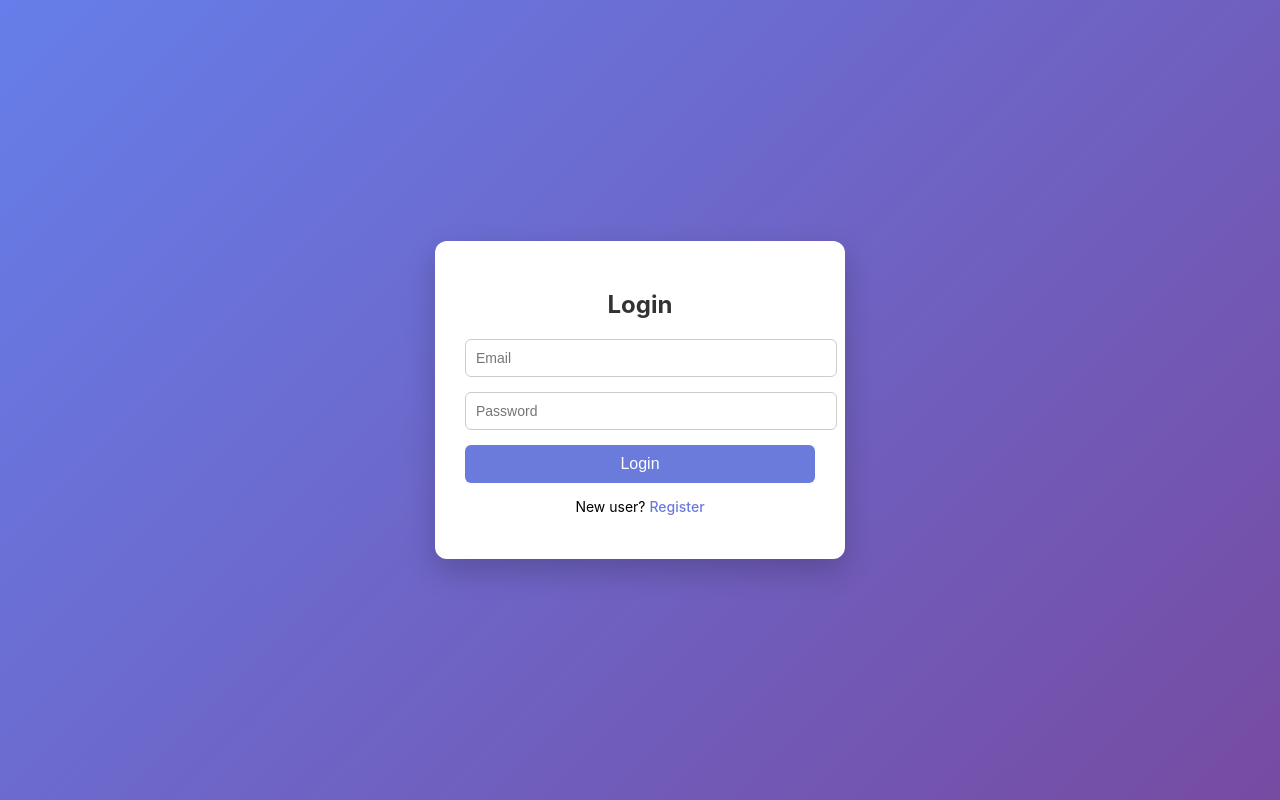
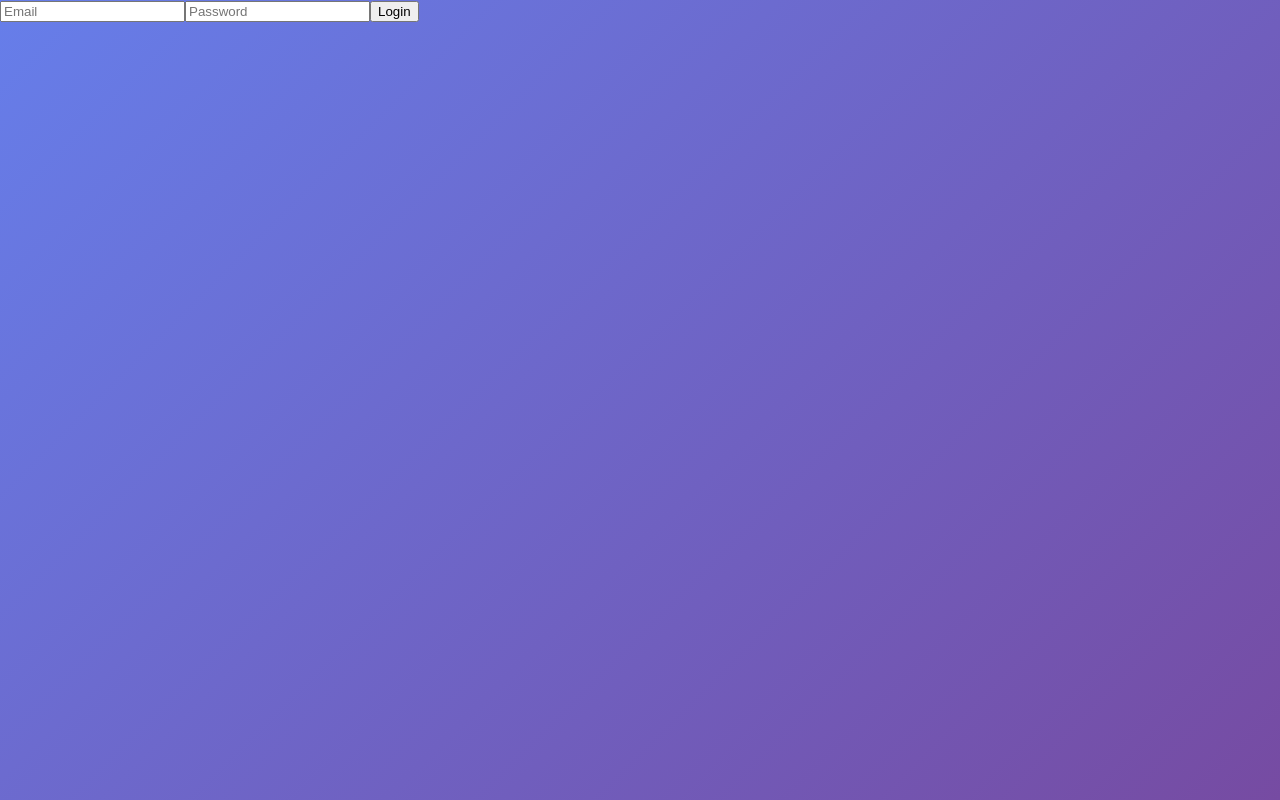
Before and after one commit to VPriya100code/todo-api, a React (Create React App) app in the folder frontend/: page / in a window 1280 px wide. Built offline with nearby package versions, Linux system fonts and the light colour scheme.

Commit message:
Update Login.js

```diff
--- a/frontend/src/pages/Login.js
+++ b/frontend/src/pages/Login.js
@@ -1,6 +1,6 @@
-import React, { useState } from "react";
+import { useState } from "react";
+import { useNavigate } from "react-router-dom";
 import API from "../services/api";
-import { useNavigate, Link } from "react-router-dom";
 
 function Login() {
   const [email, setEmail] = useState("");
@@ -11,44 +11,35 @@ const handleLogin = async (e) => {
     e.preventDefault();
     try {
       const res = await API.post("/api/auth/login", {
-      email,
+        email: email.trim(),
         password
       });
 
       localStorage.setItem("token", res.data.token);
-    navigate("/tasks"); // or home page
+      navigate("/");
     } catch (err) {
       alert(err.response?.data?.message || "Login failed");
     }
   };
 
-
   return (
-    <div className="auth-wrapper">
-      <div className="auth-card">
-        <h2>Login</h2>
-
+    <form onSubmit={handleLogin}>
       <input
         type="email"
-          placeholder="Email"
         value={email}
         onChange={(e) => setEmail(e.target.value)}
+        placeholder="Email"
+        required
       />
-
       <input
         type="password"
-          placeholder="Password"
         value={password}
         onChange={(e) => setPassword(e.target.value)}
+        placeholder="Password"
+        required
       />
-
-        <button onClick={handleLogin}>Login</button>
-
-        <p>
-          New user? <Link to="/register">Register</Link>
-        </p>
-      </div>
-    </div>
+      <button type="submit">Login</button>
+    </form>
   );
 }
 
```
Lines whose indentation alone changed are shown as unchanged.
